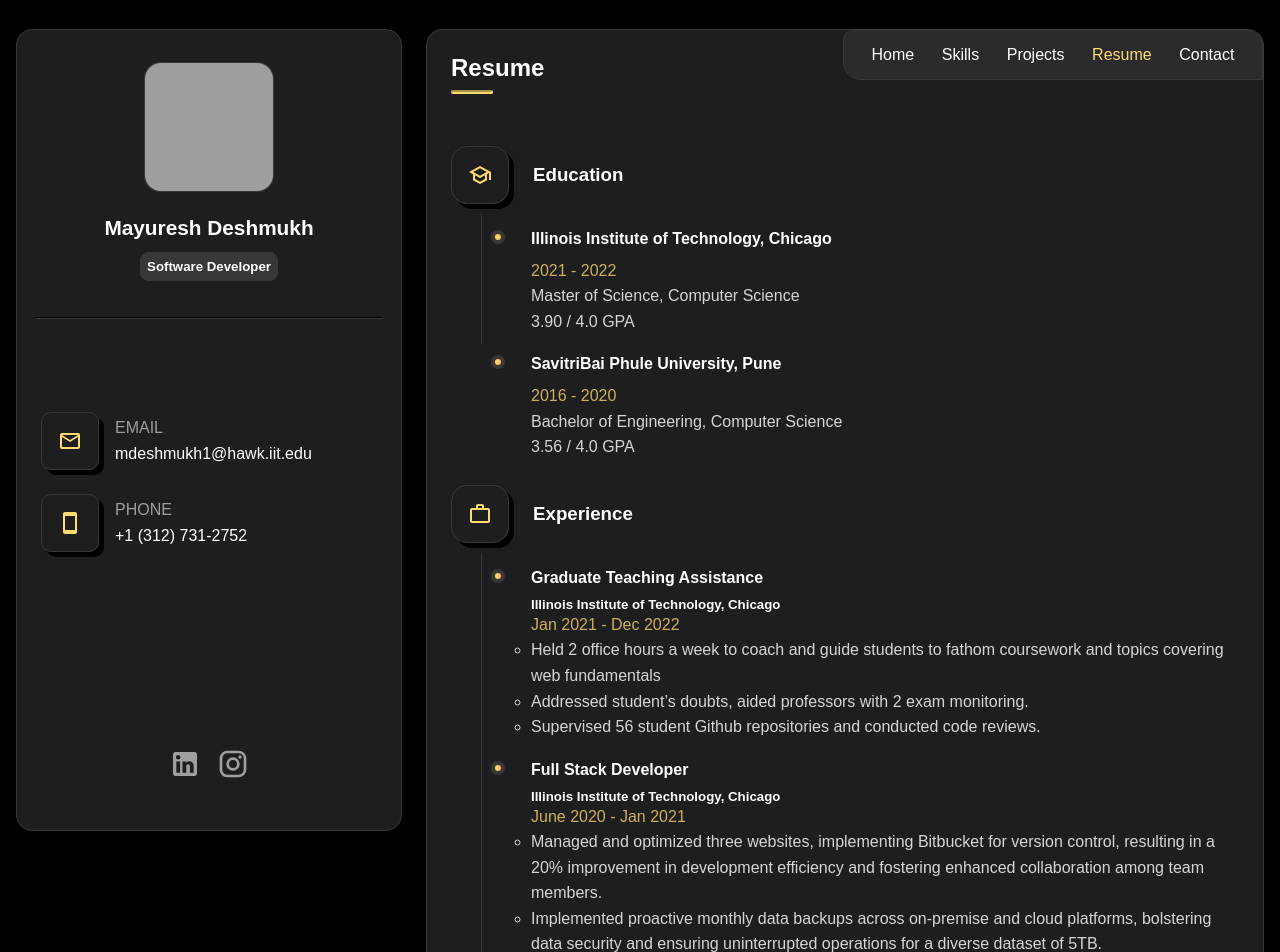
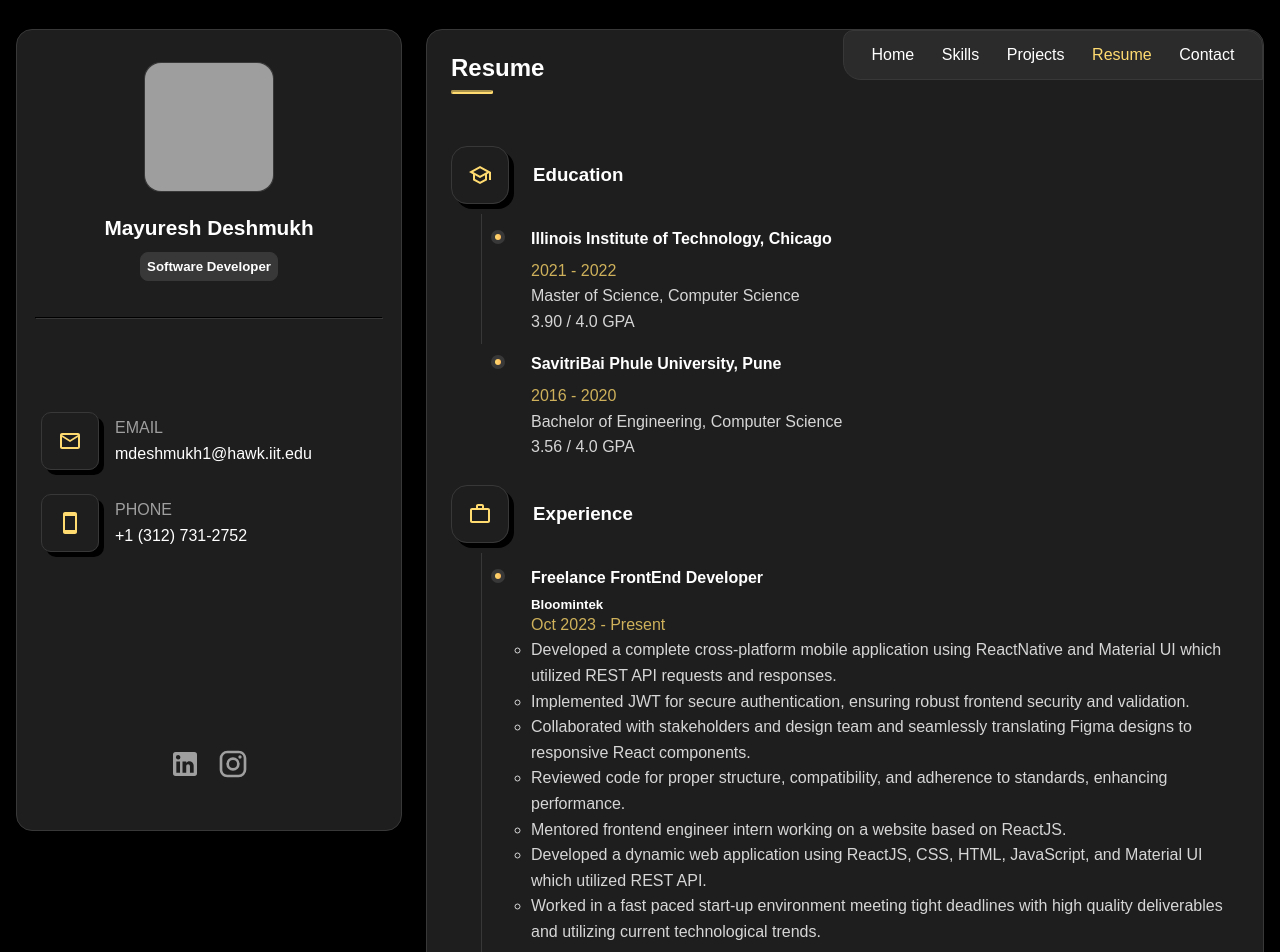
Before and after one commit to MFA21SCM03D/Portfolio, a React (Create React App) app: page /resume in a window 1280 px wide. Shown: the top 952 px of the page. Built offline with nearby package versions, Linux system fonts and the light colour scheme; grey boxes are pictures that could not be loaded.

Commit message:
Update Resume.jsx

```diff
--- a/src/pages/Resume/Resume.jsx
+++ b/src/pages/Resume/Resume.jsx
@@ -34,6 +34,20 @@ function Resume() {
           <h3>Experience</h3>
         </div>
           <ul className="resume_experience_detail">
+            <li className="resume_experience_detail_item">
+              <h5 className='resume_experience_detail_item_title'>Freelance FrontEnd Developer</h5>
+              <h5 className="resume_experience_detail_item_subtitle">Bloomintek</h5>
+              <span>Oct 2023 - Present</span>
+              <ul className='.resume_experience_detail_item_bullet'>
+                <li className='resume_experience_detail_item_bullet_point'>Developed a complete cross-platform mobile application using ReactNative and Material UI which utilized REST API requests and responses.</li>
+                <li className='resume_experience_detail_item_bullet_point'>Implemented JWT for secure authentication, ensuring robust frontend security and validation.</li>
+                <li className='resume_experience_detail_item_bullet_point'>Collaborated with stakeholders and design team and seamlessly translating Figma designs to responsive React components.</li>
+                <li className='resume_experience_detail_item_bullet_point'>Reviewed code for proper structure, compatibility, and adherence to standards, enhancing performance.</li>
+                <li className='resume_experience_detail_item_bullet_point'>Mentored frontend engineer intern working on a website based on ReactJS.</li>
+                <li className='resume_experience_detail_item_bullet_point'>Developed a dynamic web application using ReactJS, CSS, HTML, JavaScript, and Material UI which utilized REST API.</li>
+                <li className='resume_experience_detail_item_bullet_point'>Worked in a fast paced start-up environment meeting tight deadlines with high quality deliverables and utilizing current technological trends.</li>
+              </ul>
+            </li>
             <li className="resume_experience_detail_item">
               <h5 className='resume_experience_detail_item_title'>Graduate Teaching Assistance</h5>
               <h5 className="resume_experience_detail_item_subtitle">Illinois Institute of Technology, Chicago</h5>
```
